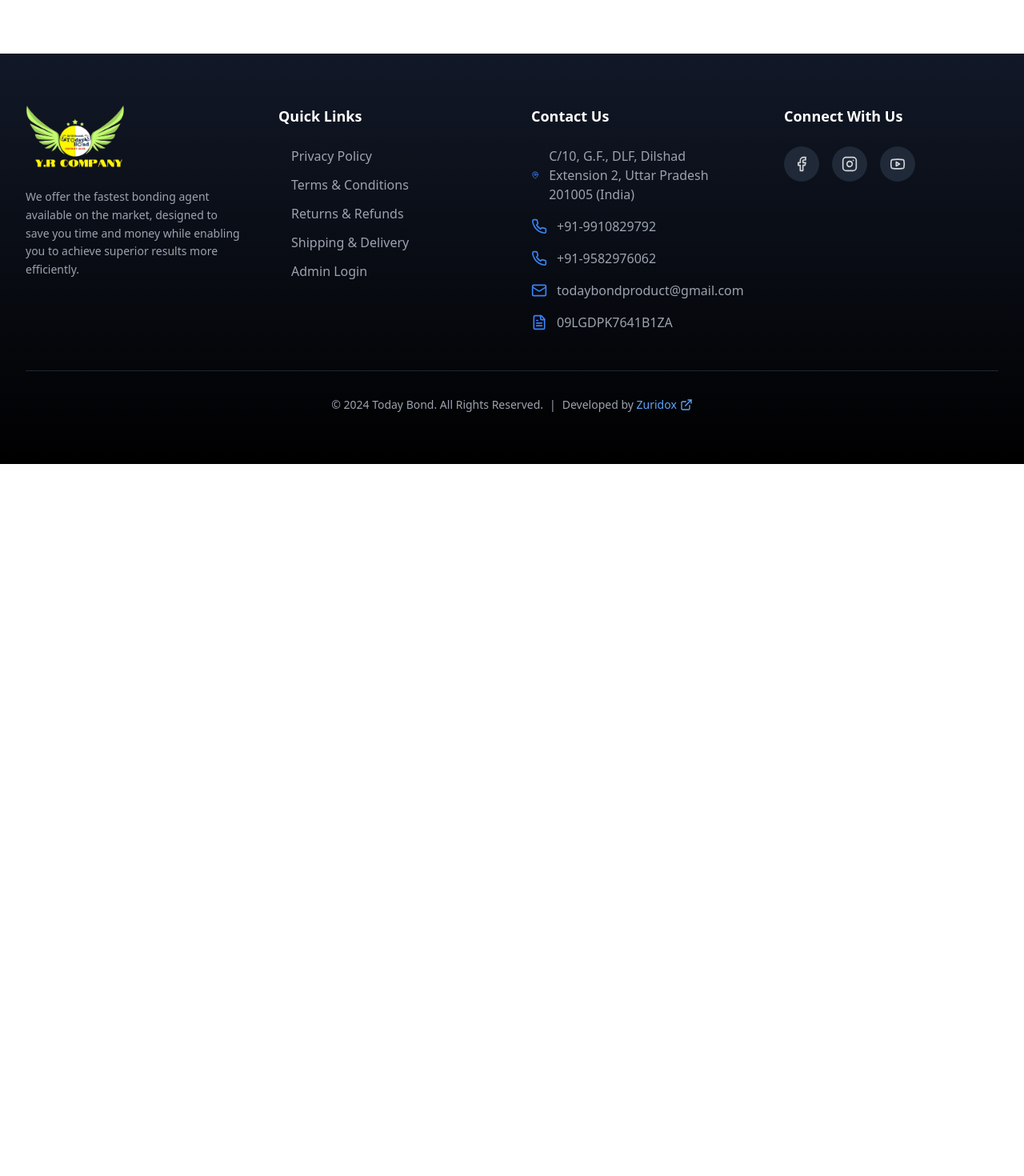
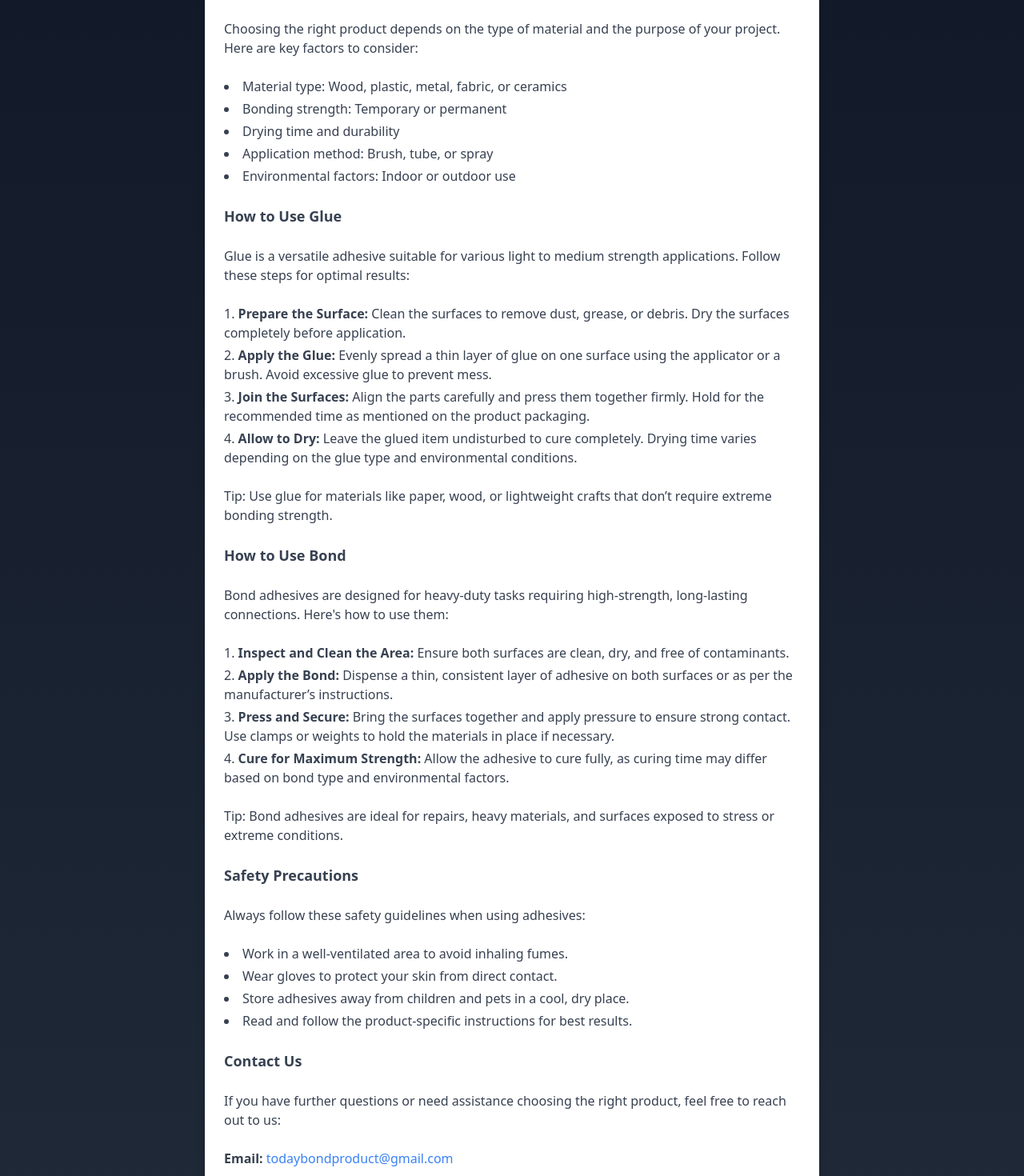
Before and after one commit to CodingBlow/Today-Bond, a React (Vite) app: page /HOW-TO-USE in a window 1280 px wide. Shown: the part 220-1690 px from the top of the page at 80% size. Before the commit the page ends 800 px from the top, so only its background shows below. Built offline with nearby package versions, Linux system fonts and the light colour scheme; no server answers.

Commit message:
How to use Update

```diff
--- a/src/App.tsx
+++ b/src/App.tsx
@@ -20,6 +20,7 @@ import PrivacyPolicy from "./pages/PrivacyPolicy";
 import TermsandCon from "./pages/TermsandCon";
 import RefundPolicy from "./pages/RefundPolicy";
 import SafetyGuidelines from "./pages/Safetynote";
+import HowtoUse from "./pages/HowToUse";
 
 function App() {
   return (
@@ -42,6 +43,7 @@ function App() {
               <Route path="payment" element={<Payment />} />
               <Route path="/admin-login" element={<AdminLogin />} />
               <Route path="/admin/dashboard" element={<AdminDashboard />} />
+              <Route path="/HOW-TO-USE" element={<HowtoUse />} />
               <Route
                 path="/shipping-and-delivery"
                 element={<ShippingPolicy />}
--- a/src/components/Footer.tsx
+++ b/src/components/Footer.tsx
@@ -44,6 +44,7 @@ export default function Footer() {
                 { name: "Returns & Refunds", path: "/returns-and-refunds" },
                 { name: "Shipping & Delivery", path: "/shipping-and-delivery" },
                 { name: "Admin Login", path: "/admin-login" },
+                { name: "How To Use", path: "/HOW-TO-USE" },
               ].map((link) => (
                 <li key={link.name}>
                   <Link
--- a/src/components/Navbar.tsx
+++ b/src/components/Navbar.tsx
@@ -22,6 +22,7 @@ const NAV_LINKS = [
   { name: "Shop", path: "/shop" },
   { name: "About", path: "/about" },
   { name: "Contact", path: "/contact" },
+  { name: "How to Use", path: "/HOW-TO-USE" },
 ];
 
 export default function Navbar() {
--- a/src/pages/ContactPage.tsx
+++ b/src/pages/ContactPage.tsx
@@ -64,7 +64,7 @@ export default function ContactPage() {
                       +91 9910829792
                     </a>
                     <p className="text-gray-600 dark:text-gray-300">
-                      Monday - Friday, 9am - 5pm EST
+                      Monday -Saturday, 9am - 7pm EST
                     </p>
                   </div>
                 </div>
@@ -122,8 +122,7 @@ export default function ContactPage() {
                 Business Hours
               </h3>
               <div className="space-y-2 text-gray-600 dark:text-gray-300">
-                <p>Monday - Friday: 9:00 AM - 5:00 PM</p>
-                <p>Saturday: 10:00 AM - 2:00 PM</p>
+                <p>Monday - Saturday: 9:00 AM - 7:00 PM</p>
                 <p>Sunday: Closed</p>
               </div>
             </div>
--- /dev/null
+++ b/src/pages/HowToUse.tsx
@@ -0,0 +1,120 @@
+export default function HowToUse() {
+  return (
+    <div className="min-h-screen flex items-center justify-center bg-gradient-to-b from-gray-900 to-gray-800 pt-12 pb-4">
+      <div className="bg-white dark:bg-gray-800 p-6 rounded-lg shadow-lg max-w-3xl w-full">
+        <h2 className="text-2xl font-bold mb-6 text-center bg-gradient-to-r from-blue-600 to-purple-600 bg-clip-text text-transparent">
+          How to Use Glue and Bond
+        </h2>
+        <div className="space-y-6 text-gray-700 dark:text-gray-300">
+          <h3 className="font-semibold text-lg">Understanding Your Needs</h3>
+          <p>
+            Choosing the right product depends on the type of material and the
+            purpose of your project. Here are key factors to consider:
+          </p>
+          <ul className="list-disc list-inside space-y-1">
+            <li>Material type: Wood, plastic, metal, fabric, or ceramics</li>
+            <li>Bonding strength: Temporary or permanent</li>
+            <li>Drying time and durability</li>
+            <li>Application method: Brush, tube, or spray</li>
+            <li>Environmental factors: Indoor or outdoor use</li>
+          </ul>
+
+          <h3 className="font-semibold text-lg mt-4">How to Use Glue</h3>
+          <p>
+            Glue is a versatile adhesive suitable for various light to medium
+            strength applications. Follow these steps for optimal results:
+          </p>
+          <ol className="list-decimal list-inside space-y-1">
+            <li>
+              <strong>Prepare the Surface:</strong> Clean the surfaces to remove
+              dust, grease, or debris. Dry the surfaces completely before
+              application.
+            </li>
+            <li>
+              <strong>Apply the Glue:</strong> Evenly spread a thin layer of
+              glue on one surface using the applicator or a brush. Avoid
+              excessive glue to prevent mess.
+            </li>
+            <li>
+              <strong>Join the Surfaces:</strong> Align the parts carefully and
+              press them together firmly. Hold for the recommended time as
+              mentioned on the product packaging.
+            </li>
+            <li>
+              <strong>Allow to Dry:</strong> Leave the glued item undisturbed to
+              cure completely. Drying time varies depending on the glue type and
+              environmental conditions.
+            </li>
+          </ol>
+          <p>
+            Tip: Use glue for materials like paper, wood, or lightweight crafts
+            that don’t require extreme bonding strength.
+          </p>
+
+          <h3 className="font-semibold text-lg mt-4">How to Use Bond</h3>
+          <p>
+            Bond adhesives are designed for heavy-duty tasks requiring
+            high-strength, long-lasting connections. Here's how to use them:
+          </p>
+          <ol className="list-decimal list-inside space-y-1">
+            <li>
+              <strong>Inspect and Clean the Area:</strong> Ensure both surfaces
+              are clean, dry, and free of contaminants.
+            </li>
+            <li>
+              <strong>Apply the Bond:</strong> Dispense a thin, consistent layer
+              of adhesive on both surfaces or as per the manufacturer’s
+              instructions.
+            </li>
+            <li>
+              <strong>Press and Secure:</strong> Bring the surfaces together and
+              apply pressure to ensure strong contact. Use clamps or weights to
+              hold the materials in place if necessary.
+            </li>
+            <li>
+              <strong>Cure for Maximum Strength:</strong> Allow the adhesive to
+              cure fully, as curing time may differ based on bond type and
+              environmental factors.
+            </li>
+          </ol>
+          <p>
+            Tip: Bond adhesives are ideal for repairs, heavy materials, and
+            surfaces exposed to stress or extreme conditions.
+          </p>
+
+          <h3 className="font-semibold text-lg mt-4">Safety Precautions</h3>
+          <p>Always follow these safety guidelines when using adhesives:</p>
+          <ul className="list-disc list-inside space-y-1">
+            <li>Work in a well-ventilated area to avoid inhaling fumes.</li>
+            <li>Wear gloves to protect your skin from direct contact.</li>
+            <li>
+              Store adhesives away from children and pets in a cool, dry place.
+            </li>
+            <li>
+              Read and follow the product-specific instructions for best
+              results.
+            </li>
+          </ul>
+
+          <h3 className="font-semibold text-lg mt-4">Contact Us</h3>
+          <p>
+            If you have further questions or need assistance choosing the right
+            product, feel free to reach out to us:
+          </p>
+          <p>
+            <strong>Email:</strong>{" "}
+            <a
+              href="mailto:todaybondproduct@gmail.com"
+              className="text-blue-500 hover:underline"
+            >
+              todaybondproduct@gmail.com
+            </a>
+          </p>
+          <p>
+            <strong>Phone:</strong> +91-9910829792
+          </p>
+        </div>
+      </div>
+    </div>
+  );
+}
```
